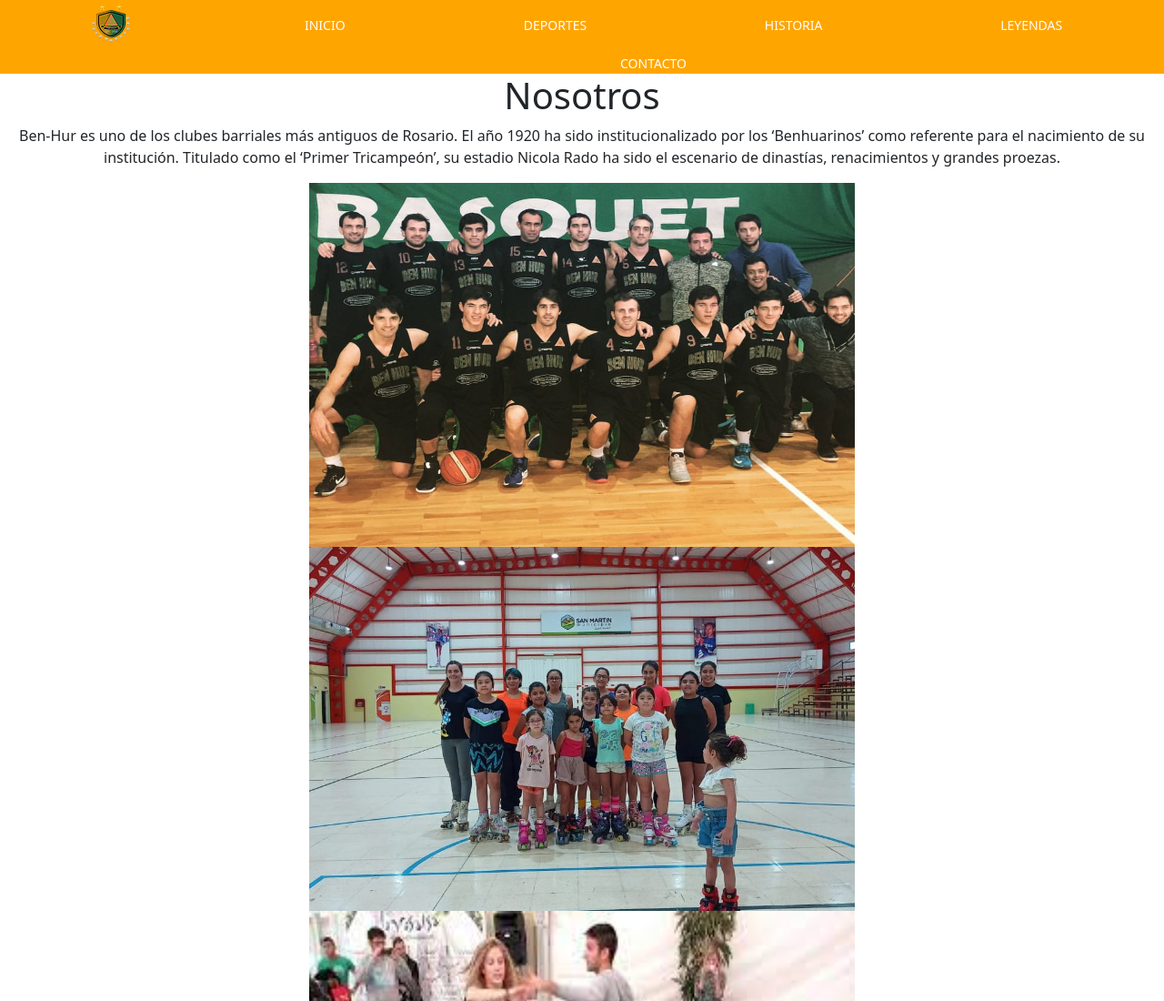
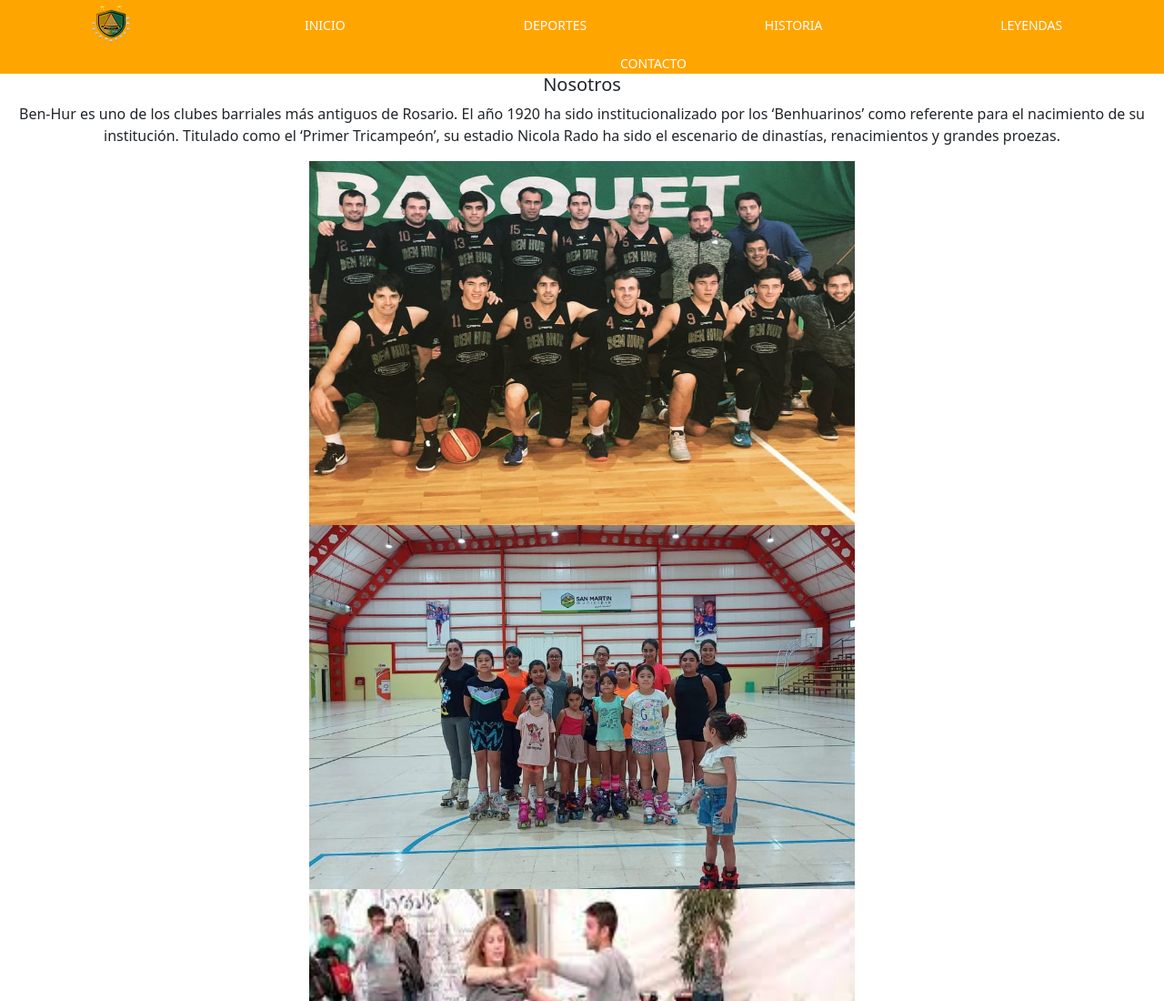
Before and after one commit to octaparizzia/entrega3, a plain HTML site: page index.html in a window 1280 px wide. Shown: the top 1100 px of the page at 91% size. Drawn offline with nearby package versions, Linux system fonts and the light colour scheme.

Commit message:
first commit

```diff
--- a/index.html
+++ b/index.html
@@ -55,7 +55,7 @@
           </li>
         </ul>
       </header>
-      <h1 class="animate__animated animate__rubberBand">Nosotros</h1>
+      <h1 class="lead">Nosotros</h1>
       <p>
         Ben-Hur es uno de los clubes barriales más antiguos de Rosario. El año
         1920 ha sido institucionalizado por los ‘Benhuarinos’ como referente
```
